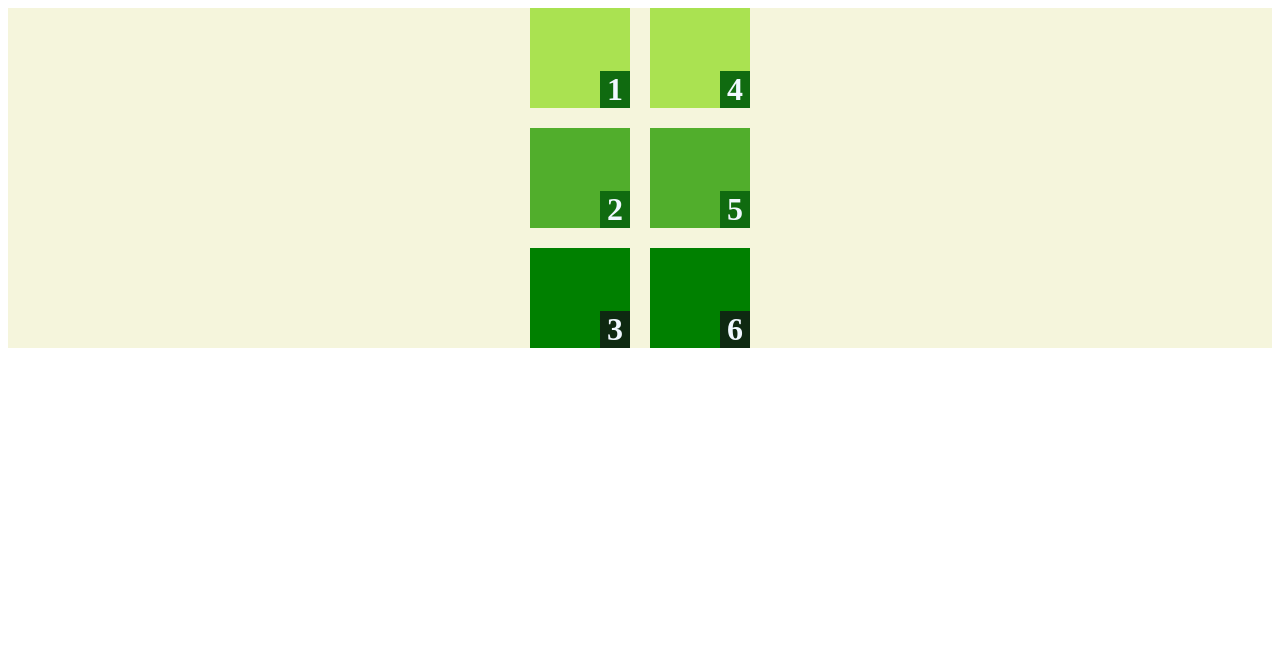
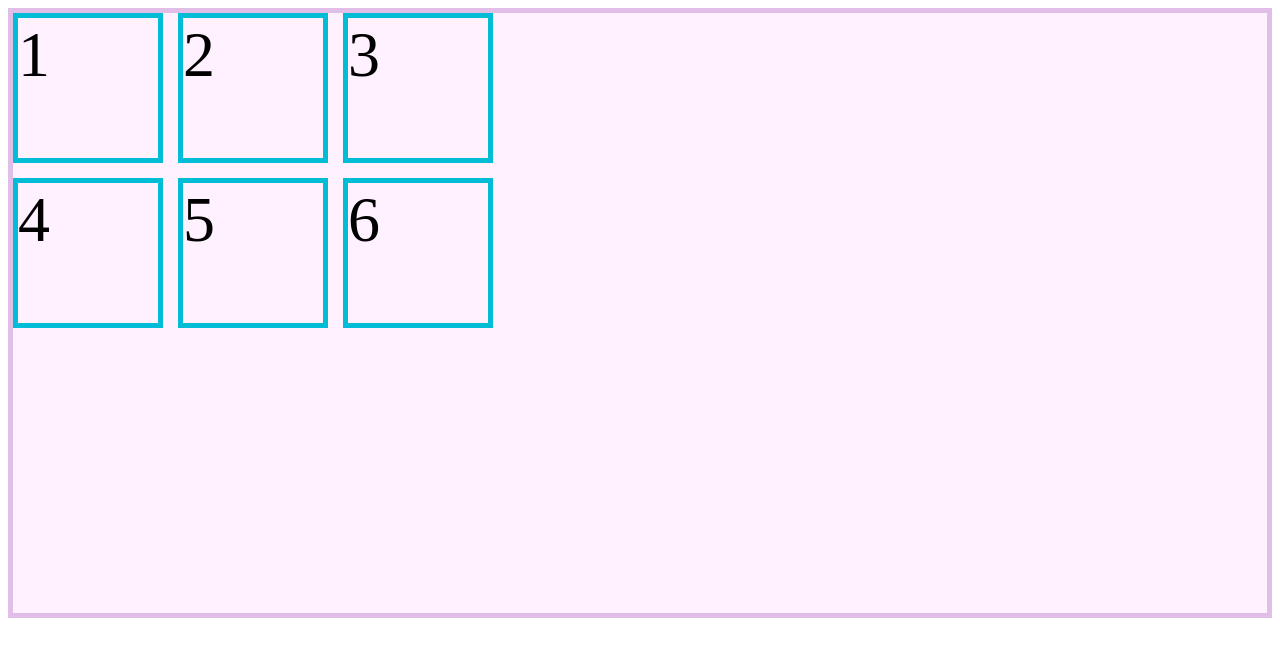
Before and after one commit to HoracioSadaniswski/Curso-CSS-Grid-Basico, a plain HTML site: page index.html in a window 1280 px wide. Drawn offline with Linux system fonts and the light colour scheme.

Commit message:
2 -  Propiedades de alineacion y reto de cuadros verdes.

```diff
--- /dev/null
+++ b/4alineacion.css
@@ -0,0 +1,15 @@
+.contenedor {
+    border: 5px solid #e1bee7;
+    background-color: #fff1ff;
+    display: grid;
+    grid-gap: 15px;
+    grid-template-columns: 150px 150px 150px;
+    grid-auto-rows: 150px;
+    height: 600px;
+}
+
+.item {
+    border: 5px solid #00bcd4;
+    font-size: 4rem;
+
+}
--- a/index.html
+++ b/index.html
@@ -5,7 +5,7 @@
     <meta http-equiv="X-UA-Compatible" content="IE=edge">
     <meta name="viewport" content="width=device-width, initial-scale=1.0">
     <title>Document</title>
-    <link rel="stylesheet" href="./styles_reto.css">
+    <link rel="stylesheet" href="./4alineacion.css">
 </head>
 <body>
     <div class="contenedor">
--- /dev/null
+++ b/style_reto_4.css
@@ -0,0 +1,37 @@
+body {
+    display: grid;
+    justify-items: center;
+    align-items: center;
+}
+.contenedor {
+    background-color: #274c18e6;
+    display: grid;
+    grid-gap: 30px;
+    grid-template-columns: 150px 150px;
+    grid-auto-rows: 150px;
+    height: 330px;
+    width: 330px;
+
+}
+
+.item {
+    background-color: rgb(171, 224, 11);
+    font-size: 4rem;
+    display: grid;
+    place-content: end;
+}
+
+.div_int {
+    width: 40px;
+    height: 60px;
+    background-color: rgb(96, 163, 30);
+}
+
+.cuadro_central {
+    width: 30px;
+    height: 30px;
+    background-color: rgb(10, 50, 10);
+    align-items: center;
+    justify-content: center;
+    position: absolute;
+}
```
Also changed, not shown: reto_clase_4.html (added, +19 -0 lines).
